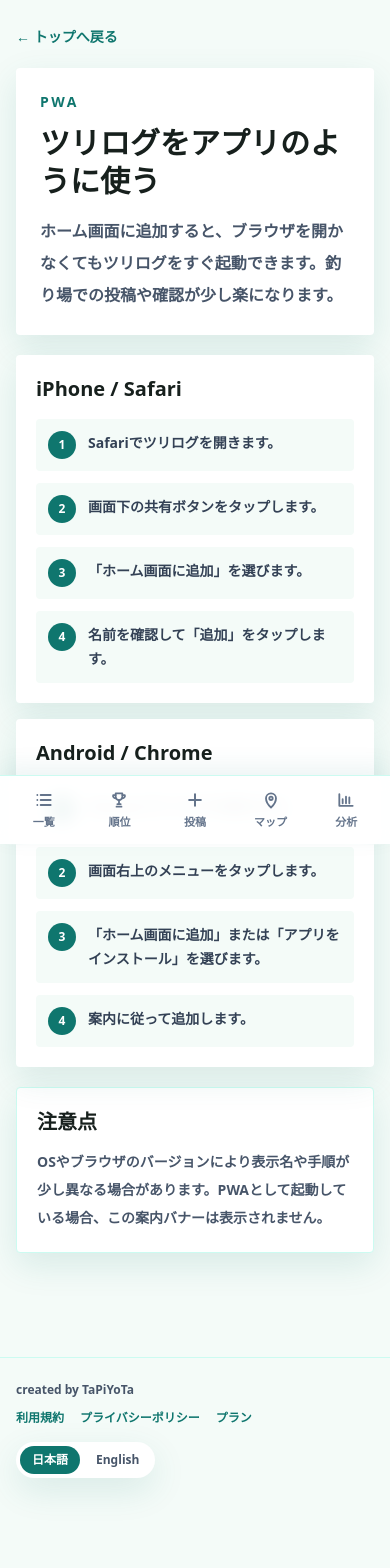
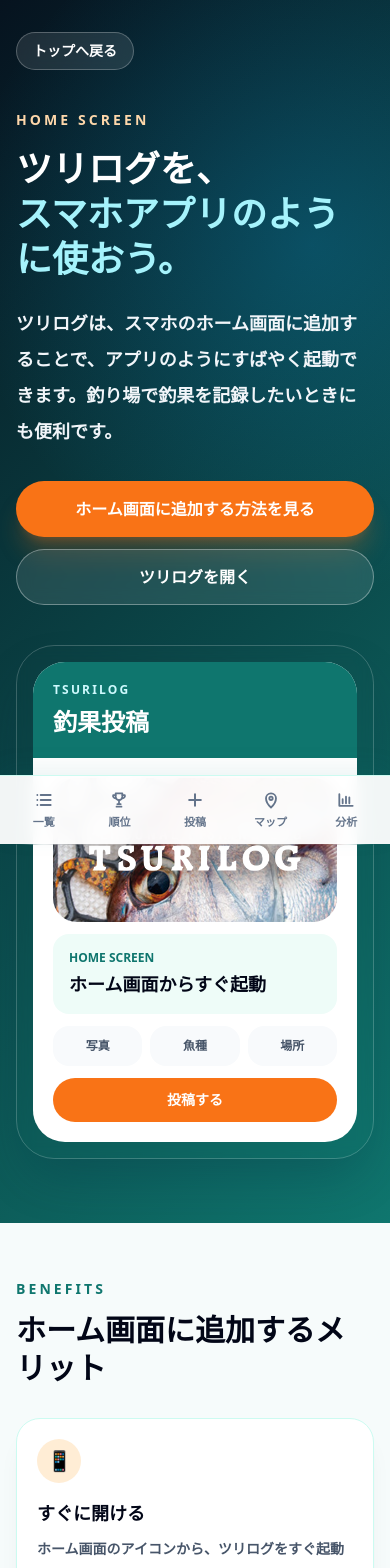
Before and after one commit to moritomizu/turilog, a Next.js app: page /how-to-use-app in a window 390 px wide. Shown: the top 1568 px of the page. Built offline with nearby package versions, Linux system fonts and the light colour scheme; no server answers.

Commit message:
Add smartphone app usage guide page

```diff
--- a/src/app/how-to-use-app/page.tsx
+++ b/src/app/how-to-use-app/page.tsx
@@ -2,66 +2,174 @@ import Link from "next/link";
 import type { Metadata } from "next";
 
 export const metadata: Metadata = {
-  title: "ツリログをアプリのように使う | TsuriLog",
-  description: "ツリログをスマートフォンのホーム画面に追加して、釣り場でもすぐ起動する方法を案内します。"
+  title: "ツリログをスマホアプリのように使う方法 | TsuriLog",
+  description: "ツリログをスマホのホーム画面に追加して、App Store不要でアプリのようにすばやく起動する方法を案内します。"
 };
+
+const benefits = [
+  ["すぐに開ける", "ホーム画面のアイコンから、ツリログをすぐ起動できます。"],
+  ["釣果投稿がしやすい", "釣れた直後に、写真と記録をすばやく残せます。"],
+  ["ブラウザ検索の手間がない", "URL検索やブックマーク探しをせずに開けます。"],
+  ["釣行中でも迷わず使える", "海上や釣り場でも、いつものアプリ感覚で使えます。"],
+  ["今後の機能にもつながる", "通知やオフライン下書きなど、将来の便利機能にも対応しやすくなります。"]
+];
+
+const faqs = [
+  ["App Storeからインストールする必要はありますか？", "いいえ。ブラウザからホーム画面に追加できます。"],
+  ["普通のアプリと何が違いますか？", "Webアプリですが、ホーム画面から直接起動でき、アプリのように使えます。"],
+  ["料金はかかりますか？", "ホーム画面への追加自体は無料です。"],
+  ["ログインは必要ですか？", "釣果記録などの機能を使うにはログインが必要です。"]
+];
 
 export default function HowToUseAppPage() {
   return (
-    <main className="min-h-screen bg-foam px-4 py-6">
-      <section className="mx-auto max-w-2xl">
-        <Link href="/" className="text-sm font-black text-water">
-          ← トップへ戻る
-        </Link>
+    <main className="min-h-screen overflow-hidden bg-[#f6fbfb] text-slate-950">
+      <section className="relative bg-[#06131f] px-4 pb-16 pt-8 text-white sm:px-6 lg:px-8">
+        <div className="absolute inset-0 bg-[radial-gradient(circle_at_80%_20%,rgba(14,165,233,0.24),transparent_34%),linear-gradient(135deg,#06131f,#0f766e)]" aria-hidden="true" />
+        <div className="relative mx-auto grid max-w-6xl items-center gap-10 lg:grid-cols-[1fr_0.82fr]">
+          <div>
+            <Link href="/" className="inline-flex rounded-full border border-white/25 bg-white/10 px-4 py-2 text-sm font-black text-white backdrop-blur transition hover:bg-white/20">
+              トップへ戻る
+            </Link>
+            <p className="mt-10 text-sm font-black uppercase tracking-[0.22em] text-orange-200">HOME SCREEN</p>
+            <h1 className="mt-4 max-w-3xl text-4xl font-black leading-tight sm:text-5xl">
+              ツリログを、
+              <span className="block text-cyan-200">スマホアプリのように使おう。</span>
+            </h1>
+            <p className="mt-6 max-w-2xl text-lg font-bold leading-9 text-slate-100">
+              ツリログは、スマホのホーム画面に追加することで、アプリのようにすばやく起動できます。釣り場で釣果を記録したいときにも便利です。
+            </p>
+            <div className="mt-8 flex flex-col gap-3 sm:flex-row">
+              <a href="#steps" className="inline-flex min-h-14 items-center justify-center rounded-full bg-[#f97316] px-7 text-base font-black text-white shadow-xl shadow-orange-500/25 transition hover:-translate-y-0.5 hover:bg-[#ea580c]">
+                ホーム画面に追加する方法を見る
+              </a>
+              <Link href="/" className="inline-flex min-h-14 items-center justify-center rounded-full border border-white/35 bg-white/10 px-7 text-base font-black text-white backdrop-blur transition hover:bg-white/20">
+                ツリログを開く
+              </Link>
+            </div>
+          </div>
+          <PhoneGuideMockup />
+        </div>
+      </section>
 
-        <header className="mt-5 rounded bg-white p-6 shadow-soft">
-          <p className="text-sm font-black uppercase tracking-[0.18em] text-water">PWA</p>
-          <h1 className="mt-3 text-3xl font-black leading-tight text-ink">ツリログをアプリのように使う</h1>
-          <p className="mt-4 text-base font-bold leading-8 text-slate-600">
-            ホーム画面に追加すると、ブラウザを開かなくてもツリログをすぐ起動できます。釣り場での投稿や確認が少し楽になります。
-          </p>
-        </header>
+      <section className="px-4 py-14 sm:px-6 lg:px-8">
+        <div className="mx-auto max-w-6xl">
+          <SectionHeading eyebrow="Benefits" title="ホーム画面に追加するメリット" />
+          <div className="mt-8 grid gap-4 sm:grid-cols-2 lg:grid-cols-5">
+            {benefits.map(([title, body]) => (
+              <article key={title} className="rounded-[1.5rem] border border-teal-100 bg-white p-5 shadow-xl shadow-slate-900/5">
+                <div className="flex h-11 w-11 items-center justify-center rounded-full bg-orange-100 text-xl" aria-hidden="true">📱</div>
+                <h2 className="mt-4 text-lg font-black text-slate-950">{title}</h2>
+                <p className="mt-2 text-sm font-bold leading-7 text-slate-600">{body}</p>
+              </article>
+            ))}
+          </div>
+        </div>
+      </section>
 
-        <div className="mt-5 grid gap-4">
+      <section id="steps" className="px-4 py-10 sm:px-6 lg:px-8">
+        <div className="mx-auto grid max-w-6xl gap-6 lg:grid-cols-2">
           <HowToCard
-            title="iPhone / Safari"
+            label="iPhone"
+            title="iPhoneでホーム画面に追加する方法"
+            note="iPhoneではSafariから追加してください。"
+            accent="bg-sky-50 text-sky-700"
             steps={[
-              "Safariでツリログを開きます。",
-              "画面下の共有ボタンをタップします。",
-              "「ホーム画面に追加」を選びます。",
-              "名前を確認して「追加」をタップします。"
+              "Safariでツリログを開く",
+              "画面下の共有ボタンをタップ",
+              "「ホーム画面に追加」を選択",
+              "名前を確認して「追加」をタップ",
+              "ホーム画面のアイコンからツリログを開く"
             ]}
           />
           <HowToCard
-            title="Android / Chrome"
+            label="Android"
+            title="Androidでホーム画面に追加する方法"
+            accent="bg-emerald-50 text-emerald-700"
             steps={[
-              "Chromeでツリログを開きます。",
-              "画面右上のメニューをタップします。",
-              "「ホーム画面に追加」または「アプリをインストール」を選びます。",
-              "案内に従って追加します。"
+              "Chromeでツリログを開く",
+              "メニューを開く",
+              "「アプリをインストール」または「ホーム画面に追加」を選択",
+              "追加をタップ",
+              "ホーム画面のアイコンからツリログを開く"
             ]}
           />
         </div>
+      </section>
 
-        <section className="mt-5 rounded border border-teal-100 bg-white p-5 shadow-soft">
-          <h2 className="text-xl font-black text-ink">注意点</h2>
-          <p className="mt-3 text-sm font-bold leading-7 text-slate-600">
-            OSやブラウザのバージョンにより表示名や手順が少し異なる場合があります。PWAとして起動している場合、この案内バナーは表示されません。
+      <section className="px-4 py-12 sm:px-6 lg:px-8">
+        <div className="mx-auto max-w-6xl rounded-[2rem] border border-slate-200 bg-white p-6 shadow-xl shadow-slate-900/5 sm:p-8">
+          <SectionHeading eyebrow="FAQ" title="よくある質問" />
+          <div className="mt-8 grid gap-4 md:grid-cols-2">
+            {faqs.map(([question, answer]) => (
+              <article key={question} className="rounded-2xl bg-[#f8fafc] p-5">
+                <h2 className="text-base font-black text-slate-950">Q. {question}</h2>
+                <p className="mt-3 text-sm font-bold leading-7 text-slate-600">A. {answer}</p>
+              </article>
+            ))}
+          </div>
+          <p className="mt-6 rounded-2xl bg-orange-50 p-4 text-sm font-bold leading-7 text-orange-800">
+            補足：この仕組みはPWAと呼ばれるWebアプリの仕組みを使っています。専門的な設定は不要で、ブラウザからホーム画面に追加するだけで使えます。
           </p>
-        </section>
+        </div>
+      </section>
+
+      <section className="px-4 pb-20 pt-8 sm:px-6 lg:px-8">
+        <div className="mx-auto max-w-5xl rounded-[2rem] bg-[#06131f] p-8 text-center text-white shadow-2xl shadow-slate-900/15 sm:p-12">
+          <p className="text-sm font-black uppercase tracking-[0.22em] text-orange-200">Ready</p>
+          <h2 className="mx-auto mt-3 max-w-3xl text-3xl font-black leading-tight sm:text-4xl">
+            釣り場ですぐ使えるように、ホーム画面に追加しておきましょう。
+          </h2>
+          <div className="mt-8 flex flex-col justify-center gap-3 sm:flex-row">
+            <Link href="/" className="inline-flex min-h-14 items-center justify-center rounded-full bg-[#f97316] px-8 font-black text-white shadow-xl shadow-orange-500/20 transition hover:-translate-y-0.5 hover:bg-[#ea580c]">
+              ツリログを開く
+            </Link>
+            <Link href="/login" className="inline-flex min-h-14 items-center justify-center rounded-full border border-white/35 bg-white/10 px-8 font-black text-white backdrop-blur transition hover:bg-white/20">
+              無料で始める
+            </Link>
+          </div>
+        </div>
       </section>
     </main>
   );
 }
 
-function HowToCard({ title, steps }: { title: string; steps: string[] }) {
+function PhoneGuideMockup() {
   return (
-    <article className="rounded bg-white p-5 shadow-soft">
-      <h2 className="text-xl font-black text-ink">{title}</h2>
-      <ol className="mt-4 grid gap-3">
+    <div className="mx-auto w-full max-w-[360px] rounded-[2.4rem] border border-white/20 bg-white/12 p-4 shadow-2xl shadow-cyan-950/30 backdrop-blur">
+      <div className="overflow-hidden rounded-[2rem] bg-white text-slate-950">
+        <div className="bg-[#0f766e] px-5 py-5 text-white">
+          <p className="text-xs font-black uppercase tracking-[0.18em] text-cyan-100">TSURILOG</p>
+          <p className="mt-2 text-2xl font-black">釣果投稿</p>
+        </div>
+        <div className="space-y-3 p-5">
+          <div className="h-36 rounded-3xl bg-[url('/icons/tsurilog-icon.png')] bg-cover bg-center" />
+          <div className="rounded-2xl bg-[#eefcf8] p-4">
+            <p className="text-xs font-black text-[#0f766e]">HOME SCREEN</p>
+            <p className="mt-1 text-lg font-black">ホーム画面からすぐ起動</p>
+          </div>
+          <div className="grid grid-cols-3 gap-2">
+            {["写真", "魚種", "場所"].map((item) => (
+              <div key={item} className="rounded-2xl bg-slate-50 p-3 text-center text-xs font-black text-slate-600">{item}</div>
+            ))}
+          </div>
+          <div className="rounded-full bg-[#f97316] py-3 text-center text-sm font-black text-white">投稿する</div>
+        </div>
+      </div>
+    </div>
+  );
+}
+
+function HowToCard({ label, title, steps, note, accent }: { label: string; title: string; steps: string[]; note?: string; accent: string }) {
+  return (
+    <article className="rounded-[2rem] border border-teal-100 bg-white p-6 shadow-xl shadow-slate-900/5">
+      <span className={`inline-flex rounded-full px-3 py-1 text-xs font-black ${accent}`}>{label}</span>
+      <h2 className="mt-4 text-2xl font-black leading-tight text-slate-950">{title}</h2>
+      {note ? <p className="mt-3 rounded-2xl bg-orange-50 p-4 text-sm font-bold leading-7 text-orange-800">{note}</p> : null}
+      <ol className="mt-5 grid gap-3">
         {steps.map((step, index) => (
-          <li key={step} className="flex gap-3 rounded bg-foam p-3 text-sm font-bold leading-6 text-slate-700">
-            <span className="flex h-7 w-7 shrink-0 items-center justify-center rounded-full bg-water text-xs font-black text-white">{index + 1}</span>
+          <li key={step} className="flex gap-3 rounded-2xl bg-[#f8fafc] p-4 text-sm font-bold leading-6 text-slate-700">
+            <span className="flex h-8 w-8 shrink-0 items-center justify-center rounded-full bg-[#0f766e] text-xs font-black text-white">{index + 1}</span>
             <span>{step}</span>
           </li>
         ))}
@@ -69,3 +177,12 @@ function HowToCard({ title, steps }: { title: string; steps: string[] }) {
     </article>
   );
 }
+
+function SectionHeading({ eyebrow, title }: { eyebrow: string; title: string }) {
+  return (
+    <div>
+      <p className="text-sm font-black uppercase tracking-[0.22em] text-[#0f766e]">{eyebrow}</p>
+      <h2 className="mt-3 text-3xl font-black leading-tight text-slate-950 sm:text-4xl">{title}</h2>
+    </div>
+  );
+}
--- a/src/components/AppFooter.tsx
+++ b/src/components/AppFooter.tsx
@@ -28,6 +28,9 @@ export function AppFooter() {
           <Link href={localizePath("/plans", locale)} className="text-water">
             {t("plans")}
           </Link>
+          <Link href={localizePath("/how-to-use-app", locale)} className="text-water">
+            ホーム画面に追加する方法
+          </Link>
           <LocaleSwitcher />
         </nav>
       </div>
--- a/src/components/landing/LandingPage.tsx
+++ b/src/components/landing/LandingPage.tsx
@@ -7,6 +7,7 @@ const navItems = [
   { href: "#features", label: "機能" },
   { href: "#ai", label: "AI分析" },
   { href: "#group", label: "グループ" },
+  { href: "/how-to-use-app", label: "アプリ化" },
   { href: "#premium", label: "Premium" }
 ];
 
@@ -55,9 +56,9 @@ function LandingHeader() {
         </Link>
         <nav className="hidden items-center gap-8 text-sm font-black text-slate-700 md:flex">
           {navItems.map((item) => (
-            <a key={item.href} href={item.href} className="transition hover:text-[#0f766e]">
+            <Link key={item.href} href={item.href} className="transition hover:text-[#0f766e]">
               {item.label}
-            </a>
+            </Link>
           ))}
         </nav>
         <div className="flex items-center gap-2">
@@ -590,6 +591,7 @@ function LandingFooter() {
           <p className="mt-3 text-sm font-bold text-slate-500">Copyright © TsuriLog</p>
         </div>
         <div className="flex flex-wrap gap-5 text-sm font-black text-slate-600">
+          <Link href="/how-to-use-app" className="hover:text-[#0f766e]">アプリのように使う方法</Link>
           <Link href="/terms" className="hover:text-[#0f766e]">利用規約</Link>
           <Link href="/privacy" className="hover:text-[#0f766e]">プライバシーポリシー</Link>
           <Link href="/login" className="hover:text-[#0f766e]">お問い合わせ</Link>
```
